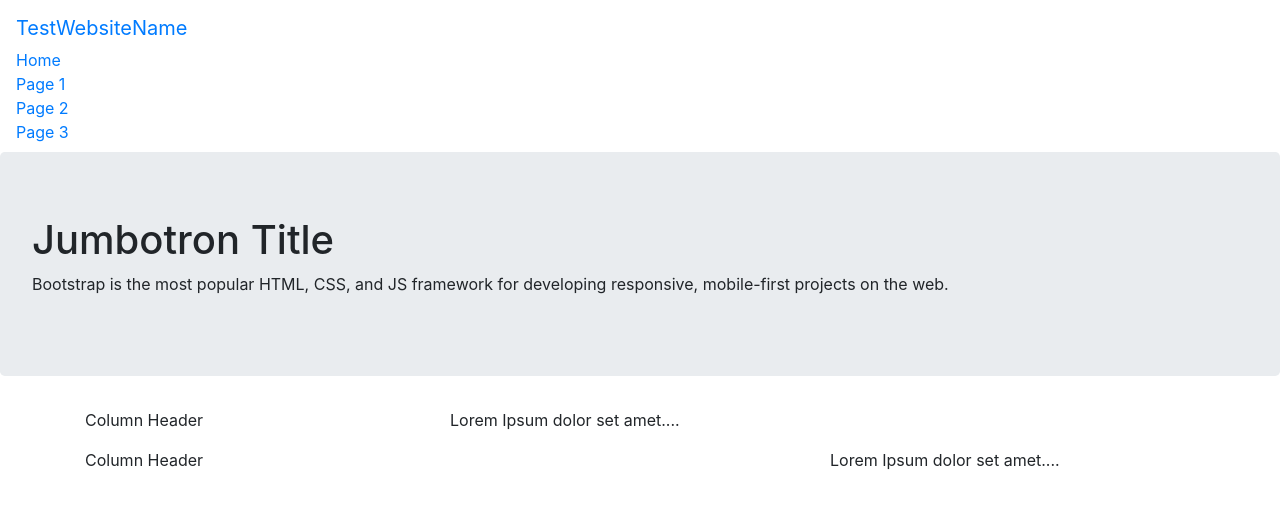
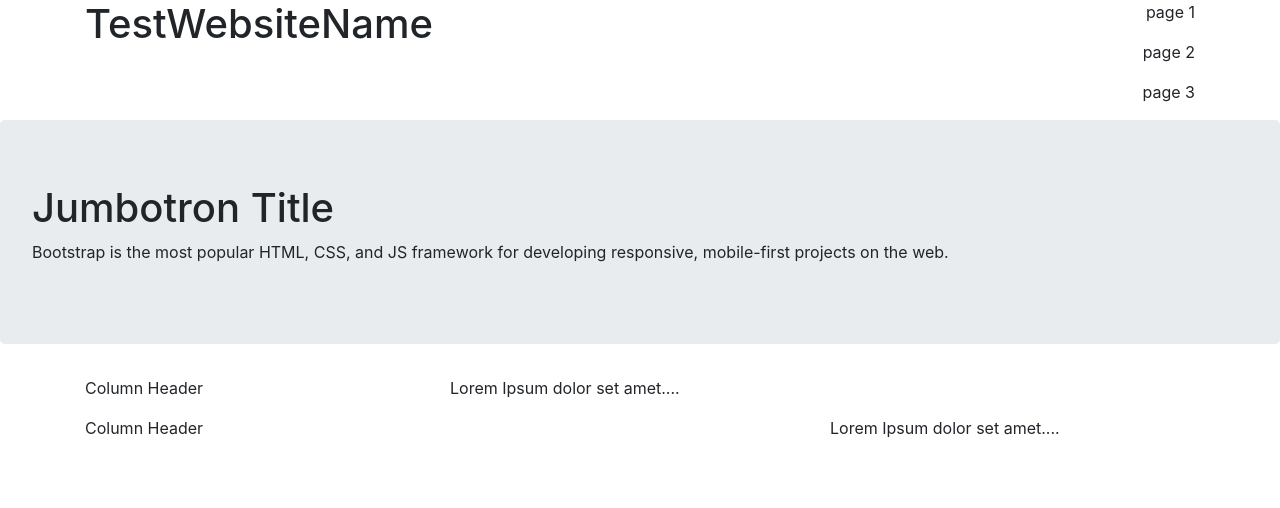
Before and after one commit to akurian134/akurian134.github.io, a plain HTML site: page index.html in a window 1280 px wide. Drawn offline with nearby package versions, Linux system fonts and the light colour scheme.

Commit message:
Update index.html

```diff
--- a/index.html
+++ b/index.html
@@ -10,6 +10,18 @@
 <body>
   <!--Attempting to use the bootstrap frameworks navigation bar feature
 for now we will be using the # as a placeholder for links-->
+<header class="container">
+  <div class="row">
+    <h1 class="col-sm-4">TestWebsiteName</h1>
+    <nav class="col-sm-8 text-right">
+      <p>page 1</p>
+      <p>page 2</p>
+      <p>page 3</p>
+    </nav>
+  </div>
+</header>
+
+<!--
   <nav class="navbar navbar-inverse-lg">
     <div class="containter-fluid">
       <div class="navbar-header">
@@ -23,6 +35,8 @@ for now we will be using the # as a placeholder for links-->
       </u1>
     </div>
   </nav>
+
+-->
   <!--Attempting to use the bootstrap frameworks jumbotron feature -->
   <div class="jumbotron">
     <h1>Jumbotron Title</h1>
```
